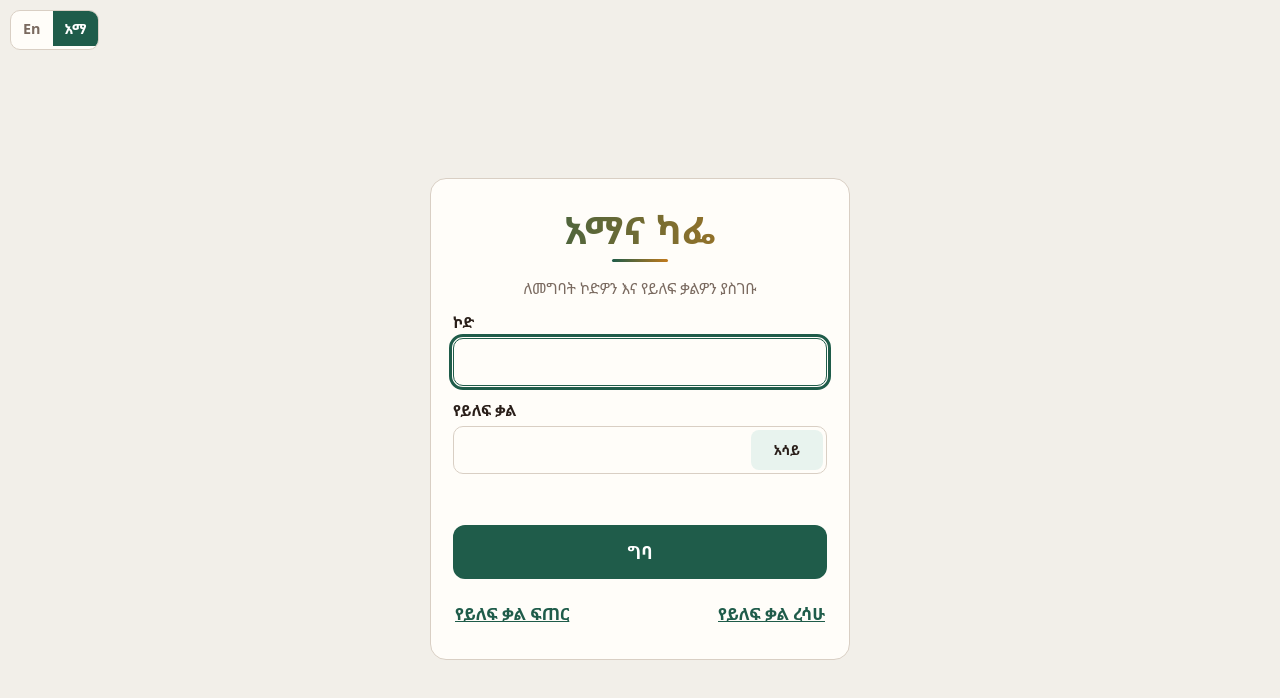
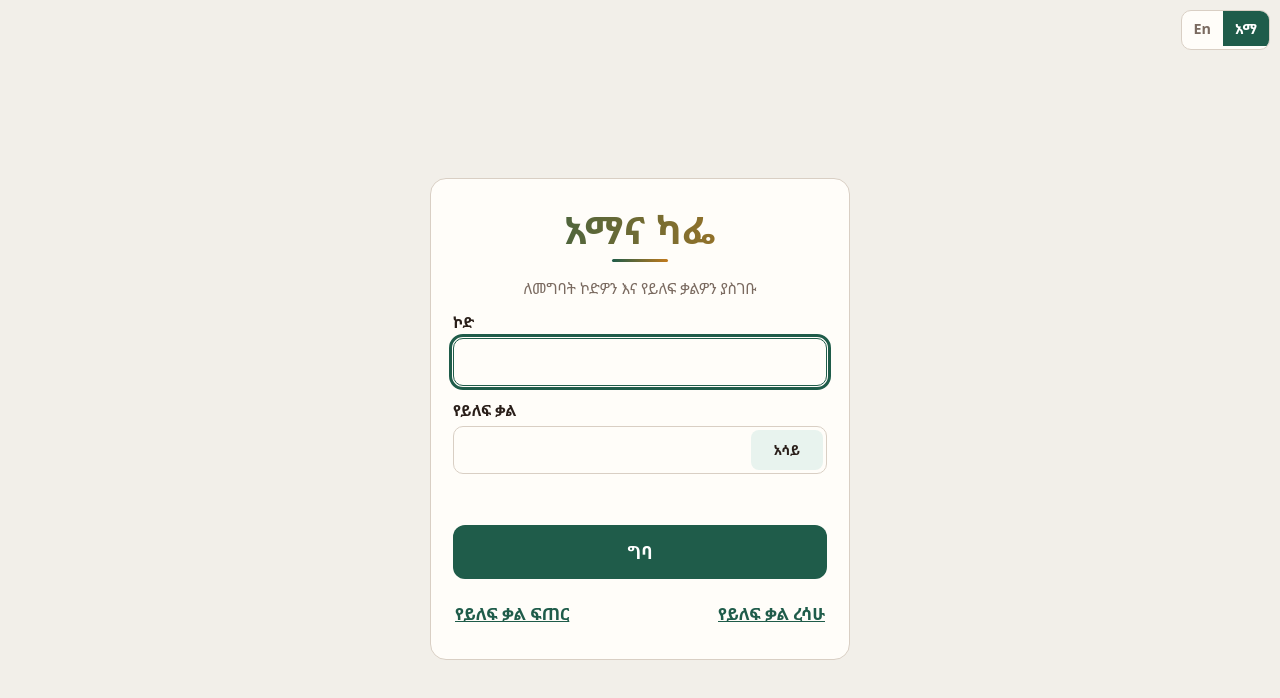
Before and after one commit to ahmutec/Amana-Cafe, a plain HTML site: page index.html in a window 1280 px wide. Drawn offline with Linux system fonts and the light colour scheme.

Commit message:
Update index.html

```diff
--- a/index.html
+++ b/index.html
@@ -26,7 +26,7 @@ body{font-family:"Noto Sans Ethiopic",system-ui,sans-serif;background:var(--bg);
 .wrap{width:100%;max-width:1100px;margin:0 auto}
 
 /* ቋንቋ መቀየሪያ (ግራ ጥግ) */
-.lang{position:fixed;left:max(10px,env(safe-area-inset-left));top:max(10px,env(safe-area-inset-top));z-index:50;display:flex;border:1.5px solid var(--line);background:var(--card);color:var(--ink);border-radius:10px;overflow:hidden;font:inherit;cursor:pointer;padding:0;min-height:40px}
+.lang{position:fixed;right:max(10px,env(safe-area-inset-left));top:max(10px,env(safe-area-inset-top));z-index:50;display:flex;border:1.5px solid var(--line);background:var(--card);color:var(--ink);border-radius:10px;overflow:hidden;font:inherit;cursor:pointer;padding:0;min-height:40px}
 .lang span{padding:8px 12px;font-weight:600;font-size:.9rem;color:var(--muted)}
 .lang span.on{background:var(--accent);color:var(--accent-ink);font-weight:800}
 
```
